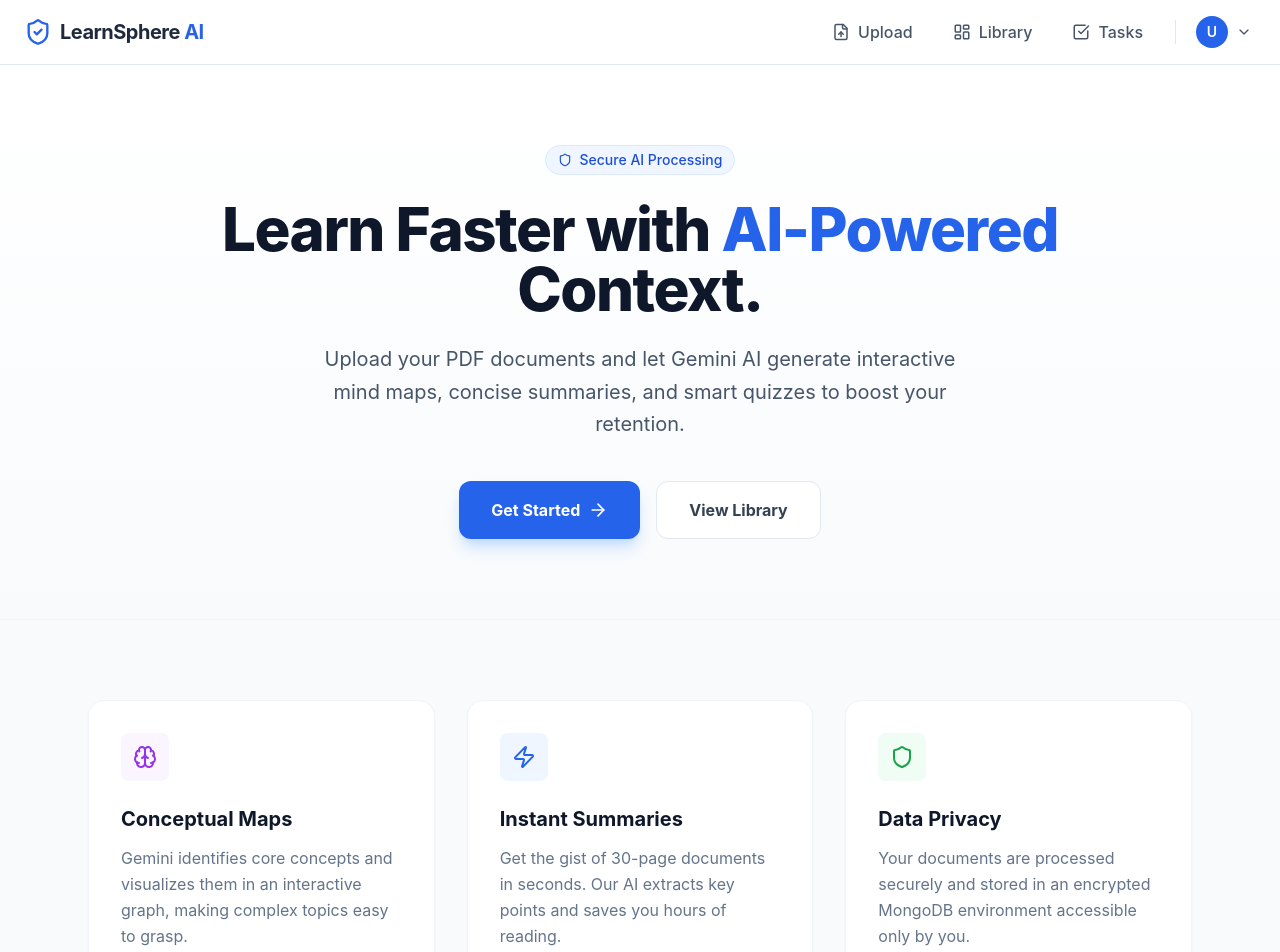
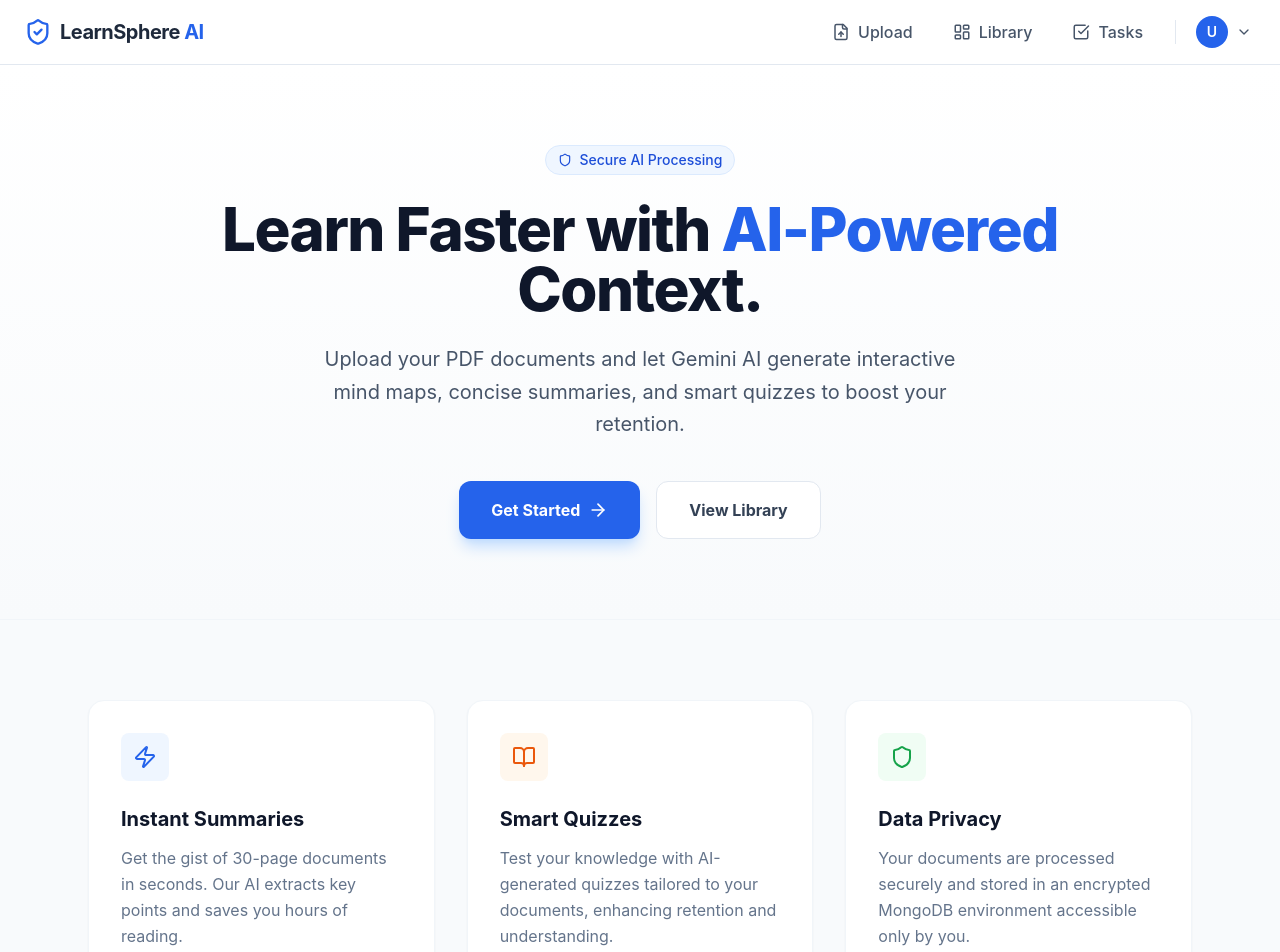
Before and after one commit to Krish5706/LearnSphere-AI, a React (Vite) app in the folder forntend/: page / in a window 1280 px wide. Shown: the top 952 px of the page. Built offline with nearby package versions, Linux system fonts and the light colour scheme.

Commit message:
home page update

```diff
--- a/forntend/src/pages/Home.jsx
+++ b/forntend/src/pages/Home.jsx
@@ -1,6 +1,6 @@
 import React from 'react';
 import { Link } from 'react-router-dom';
-import { Shield, Brain, Zap, ArrowRight } from 'lucide-react';
+import { Shield, Zap, ArrowRight, BookOpen } from 'lucide-react';
 
 const Home = () => {
   return (
@@ -39,22 +39,22 @@ const Home = () => {
       {/* Features Grid */}
       <section className="py-20 max-w-6xl mx-auto px-6 grid grid-cols-1 md:grid-cols-3 gap-8">
         <div className="p-8 bg-white rounded-2xl border border-slate-100 shadow-sm">
-          <div className="w-12 h-12 bg-purple-50 text-purple-600 rounded-lg flex items-center justify-center mb-6">
-            <Brain size={24} />
-          </div>
-          <h3 className="text-xl font-bold mb-3">Conceptual Maps</h3>
-          <p className="text-slate-500 leading-relaxed">
-            Gemini identifies core concepts and visualizes them in an interactive graph, making complex topics easy to grasp.
-          </p>
-        </div>
-
-        <div className="p-8 bg-white rounded-2xl border border-slate-100 shadow-sm">
           <div className="w-12 h-12 bg-blue-50 text-blue-600 rounded-lg flex items-center justify-center mb-6">
             <Zap size={24} />
           </div>
           <h3 className="text-xl font-bold mb-3">Instant Summaries</h3>
           <p className="text-slate-500 leading-relaxed">
             Get the gist of 30-page documents in seconds. Our AI extracts key points and saves you hours of reading.
+          </p>
+        </div>
+
+        <div className="p-8 bg-white rounded-2xl border border-slate-100 shadow-sm">
+          <div className="w-12 h-12 bg-orange-50 text-orange-600 rounded-lg flex items-center justify-center mb-6">
+            <BookOpen size={24} />
+          </div>
+          <h3 className="text-xl font-bold mb-3">Smart Quizzes</h3>
+          <p className="text-slate-500 leading-relaxed">
+            Test your knowledge with AI-generated quizzes tailored to your documents, enhancing retention and understanding.
           </p>
         </div>
 
```
